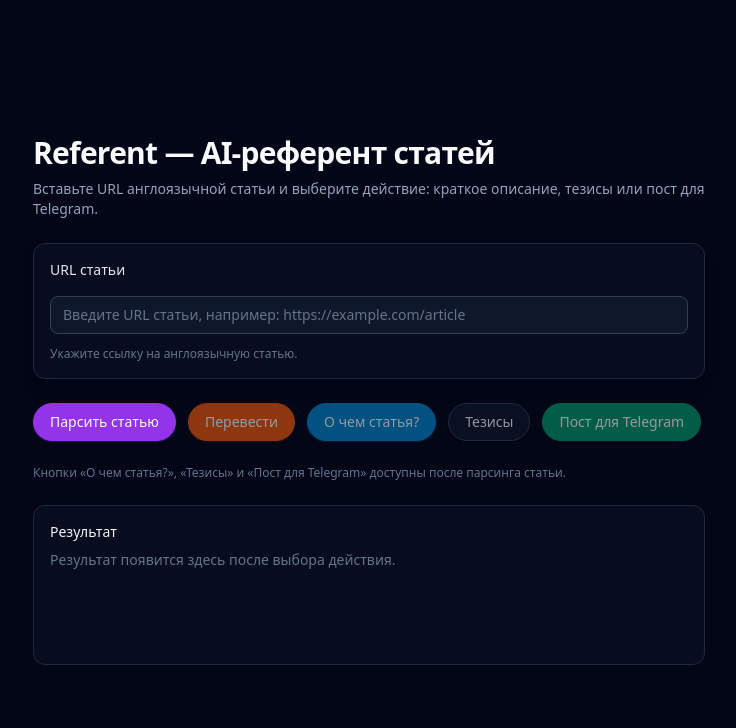
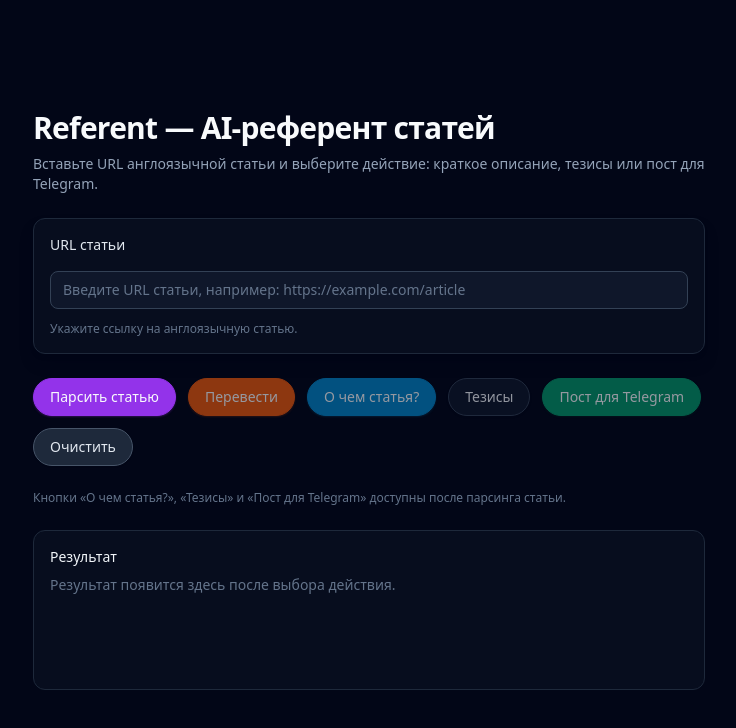
Before and after one commit to numy2026/referent, a Next.js app: page / in a window 1280 px wide. Shown: the top 728 px of the page, without its empty margins (271-1007 px from the left). Built offline with nearby package versions, Linux system fonts and the light colour scheme.

Commit message:
Implement result copying and form clearing functionality in Home component. Add smooth scrolling to results and enhance user feedback with a copy button and clear button, improving overall user experience.

```diff
--- a/app/page.tsx
+++ b/app/page.tsx
@@ -1,6 +1,6 @@
 'use client'
 
-import { useState } from 'react'
+import { useState, useRef, useEffect } from 'react'
 import { Alert, AlertDescription, AlertTitle } from '@/components/ui/alert'
 
 type Mode = 'about' | 'theses' | 'telegram'
@@ -20,6 +20,33 @@
   const [isParsing, setIsParsing] = useState(false)
   const [isTranslating, setIsTranslating] = useState(false)
   const [error, setError] = useState<string | null>(null)
+  const [copied, setCopied] = useState(false)
+  const resultBlockRef = useRef<HTMLElement>(null)
+
+  useEffect(() => {
+    if (result && !isLoading && !isParsing && !isTranslating) {
+      resultBlockRef.current?.scrollIntoView({ behavior: 'smooth', block: 'start' })
+    }
+  }, [result, isLoading, isParsing, isTranslating])
+
+  const handleClear = () => {
+    setUrl('')
+    setMode(null)
+    setResult(null)
+    setParsedData(null)
+    setError(null)
+  }
+
+  const handleCopyResult = async () => {
+    if (!result) return
+    try {
+      await navigator.clipboard.writeText(result)
+      setCopied(true)
+      setTimeout(() => setCopied(false), 2000)
+    } catch {
+      setError('Не удалось скопировать в буфер обмена.')
+    }
+  }
 
   const handleParse = async () => {
     setError(null)
@@ -257,6 +284,20 @@
               {!parsedData?.content ? 'Сначала распарсите статью' : 'Сгенерировать короткий пост для публикации в Telegram'}
             </span>
           </span>
+          <span className="relative group inline-flex">
+            <button
+              type="button"
+              onClick={handleClear}
+              disabled={isDisabled}
+              title="Очистить форму и результаты"
+              className="inline-flex items-center justify-center rounded-full border border-slate-600 bg-slate-800 px-4 py-2 text-sm font-medium text-slate-200 shadow-sm transition hover:bg-slate-700 hover:border-slate-500 disabled:opacity-60 disabled:cursor-not-allowed"
+            >
+              Очистить
+            </button>
+            <span className="btn-tooltip" role="tooltip">
+              Сбросить URL, результаты и ошибки
+            </span>
+          </span>
         </section>
         {!parsedData?.content && (
           <p className="text-xs text-slate-500">
@@ -274,11 +315,15 @@
           </div>
         )}
 
-        <section className="rounded-xl border border-slate-800 bg-slate-900/40 p-4 min-h-[160px]">
-          <div className="flex items-center justify-between mb-2">
+        <section
+          ref={resultBlockRef}
+          className="rounded-xl border border-slate-800 bg-slate-900/40 p-4 min-h-[160px]"
+        >
+          <div className="flex items-center justify-between gap-2 mb-2 flex-wrap">
             <h2 className="text-sm font-medium text-slate-100">
               Результат
             </h2>
+            <div className="flex items-center gap-2">
               {mode && (
                 <span className="rounded-full bg-slate-800 px-2.5 py-1 text-xs text-slate-300">
                   {mode === 'about' && 'О чем статья'}
@@ -286,6 +331,16 @@
                   {mode === 'telegram' && 'Пост для Telegram'}
                 </span>
               )}
+              {result && (
+                <button
+                  type="button"
+                  onClick={handleCopyResult}
+                  className="rounded-lg border border-slate-600 bg-slate-800 px-2.5 py-1.5 text-xs font-medium text-slate-200 transition hover:bg-slate-700 hover:border-slate-500"
+                >
+                  {copied ? 'Скопировано' : 'Копировать'}
+                </button>
+              )}
+            </div>
           </div>
 
           {!isLoading && !isParsing && !isTranslating && result && (
```
Lines whose indentation alone changed are shown as unchanged.
